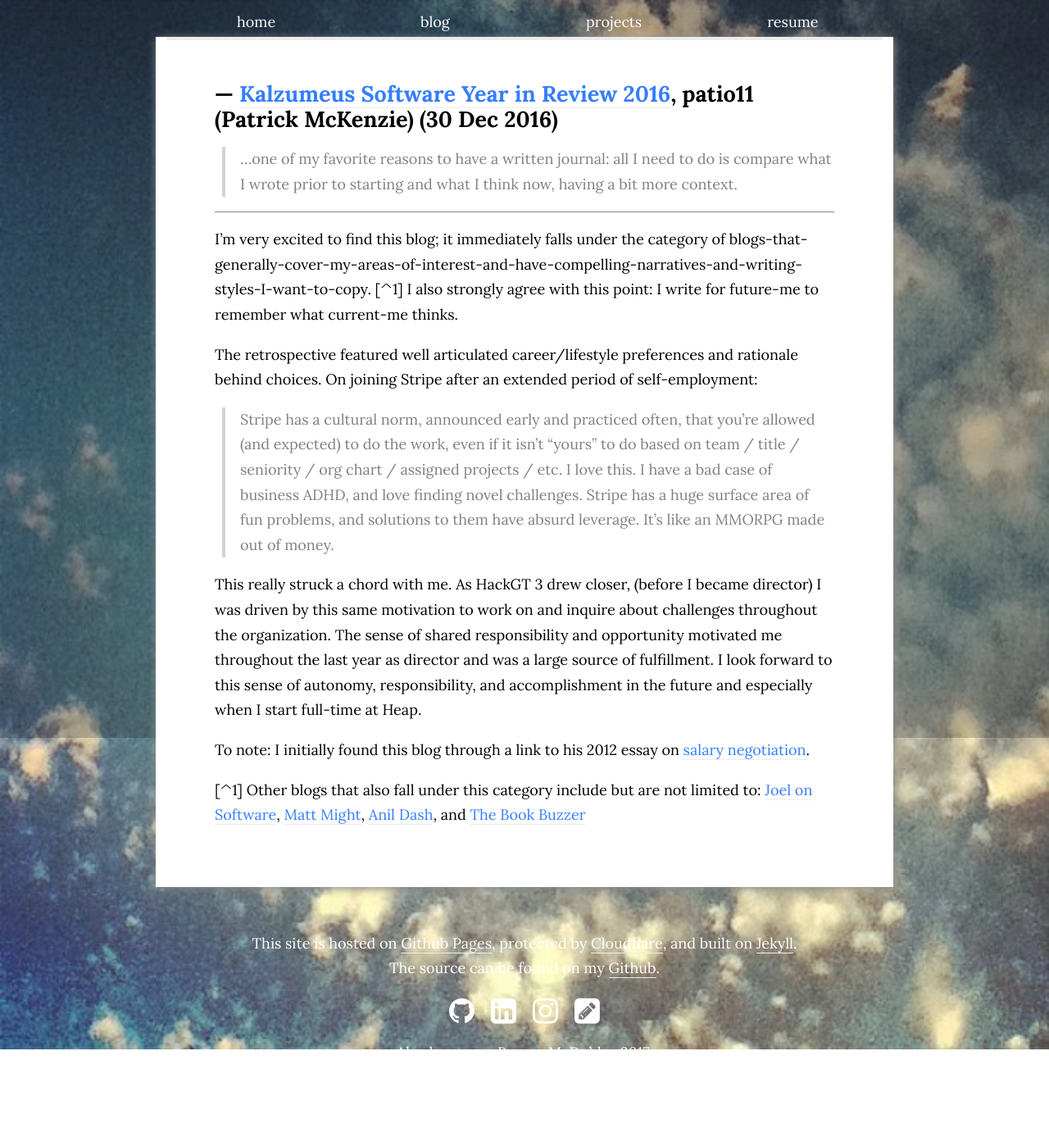
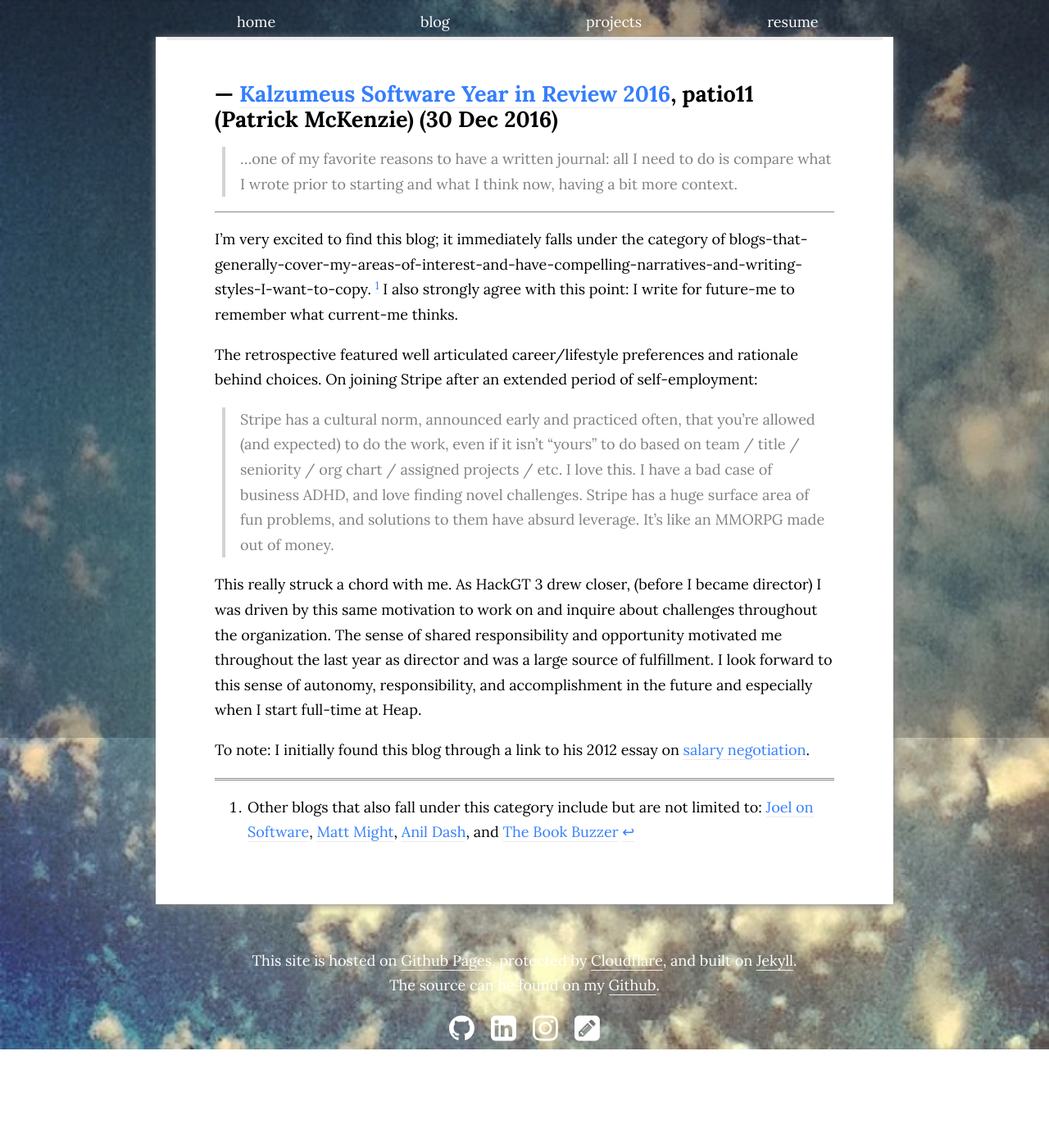
Before and after one commit to bunsenmcdubbs/bunsenmcdubbs.github.io, a Jekyll site: the page built from _posts/2017-12-29-kalzumeus-2016-review.md, in a window 1280 px wide. Shown: the whole page at 82% size. Built offline with Jekyll 4.4.1, drawn with Linux system fonts in a browser that asks for light colours; nearby versions of some CDN libraries; before the commit the page ends 1372 px from its top, so only the background shows below that.

Commit message:
fix footnotes (closes #10)
lesson of the day: read the docs (and also make sure you have the right
version of everything)

```diff
--- a/_posts/2017-12-29-kalzumeus-2016-review.md
+++ b/_posts/2017-12-29-kalzumeus-2016-review.md
@@ -32,9 +32,9 @@
 To note: I initially found this blog through a link to his 2012 essay on
 [salary negotiation](https://www.kalzumeus.com/2012/01/23/salary-negotiation/).
 
-[^1] Other blogs that also fall under this category include but are not
-limited to:
-[Joel on Software](https://www.joelonsoftware.com/),
-[Matt Might](http://matt.might.net/),
-[Anil Dash](http://anildash.com/),
-and [The Book Buzzer](http://thebookbuzzer.blogspot.com/)
+[^1]:
+    Other blogs that also fall under this category include but are not limited to:
+    [Joel on Software](https://www.joelonsoftware.com/),
+    [Matt Might](http://matt.might.net/),
+    [Anil Dash](http://anildash.com/),
+    and [The Book Buzzer](http://thebookbuzzer.blogspot.com/)
--- a/css/main.css
+++ b/css/main.css
@@ -93,6 +93,10 @@
 
 .content a {
   color: #357efc;
+}
+
+.footnotes {
+  border-top: 3px double #888;
 }
 
 footer {
```
